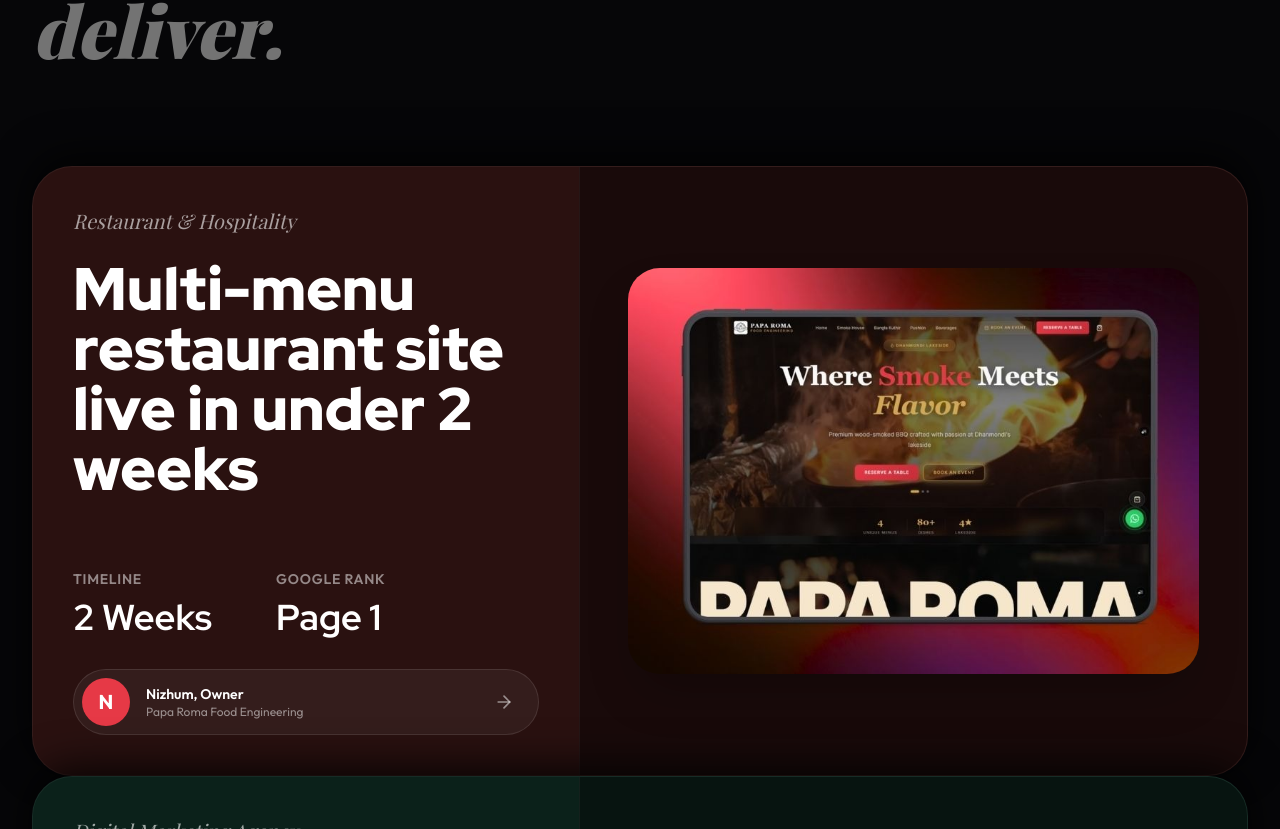
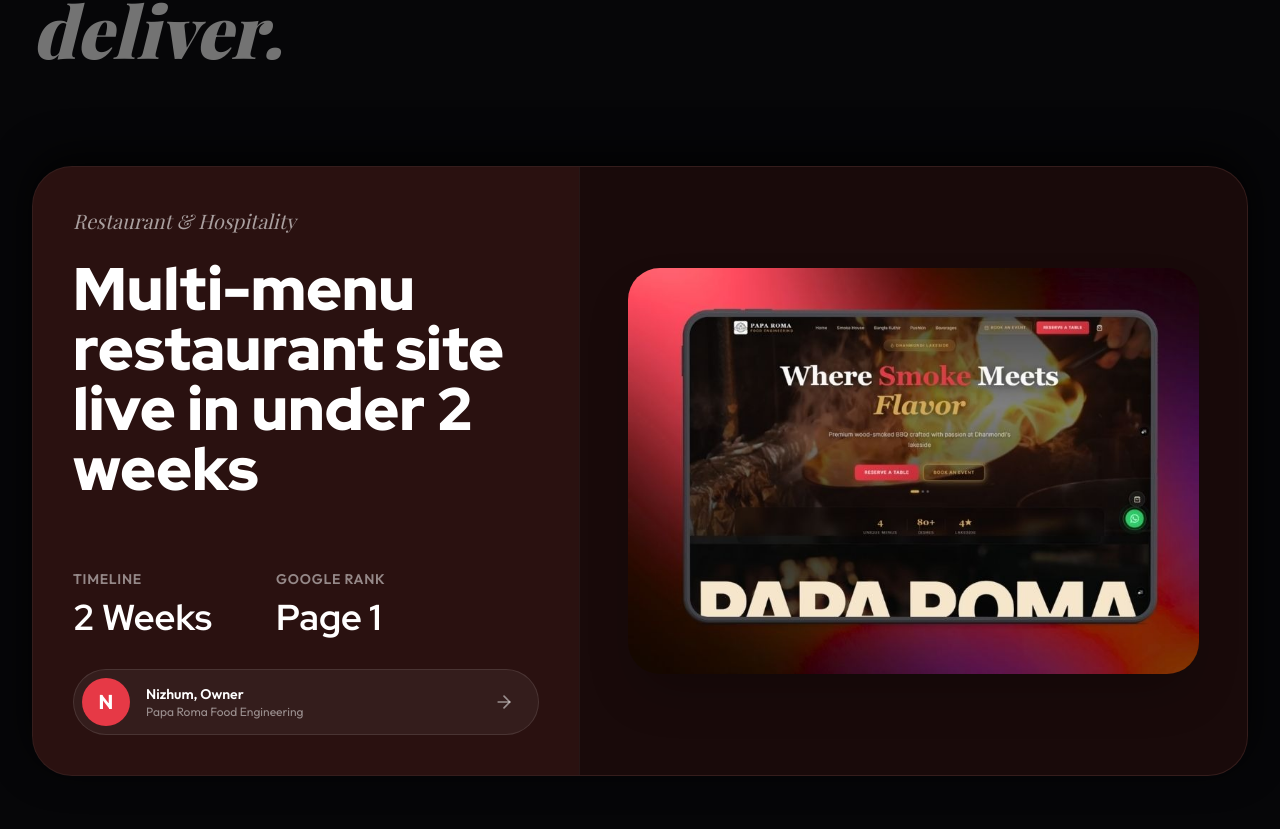
Before and after one commit to farad-alam/MotionBite, a Next.js app: page / in a window 1280 px wide. Shown: the part 1051-1880 px from the top of the page. Built offline with nearby package versions, Linux system fonts and the light colour scheme; no server answers; a web font is replaced by a local one.

Commit message:
fix: remove card scrollbars and add stacking margins for better scroll pacing

```diff
--- a/components/sections/Portfolio.tsx
+++ b/components/sections/Portfolio.tsx
@@ -128,7 +128,7 @@
   return (
     <div
       ref={cardRef}
-      className="sticky flex items-start justify-center w-full origin-top mb-10 md:mb-0"
+      className="sticky flex items-start justify-center w-full origin-top mb-[10vh] md:mb-[15vh]"
       style={{ top: `${stickyTop}px`, height: cardHeight, minHeight: '550px', maxHeight: '750px' }}
     >
       <motion.div
@@ -136,7 +136,7 @@
         className={`w-full h-full ${style.bg} rounded-[32px] md:rounded-[40px] border border-white/5 overflow-hidden flex flex-col md:flex-row shadow-[0_-10px_40px_rgba(0,0,0,0.8)]`}
       >
         {/* LEFT PANEL (45%) */}
-        <div className="w-full md:w-[45%] p-6 md:p-10 flex flex-col h-full relative z-20 overflow-y-auto overflow-x-hidden no-scrollbar">
+        <div className="w-full md:w-[45%] p-6 md:p-10 flex flex-col h-full relative z-20">
 
           {/* Breadcrumb / Category */}
           <div className="mb-6">
```
